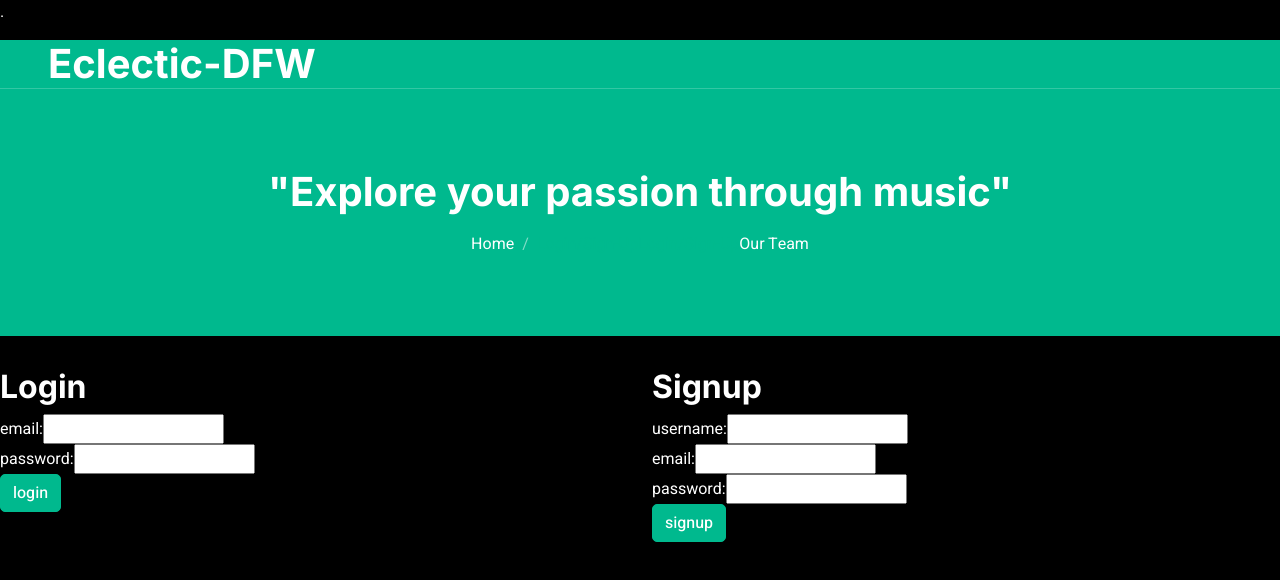
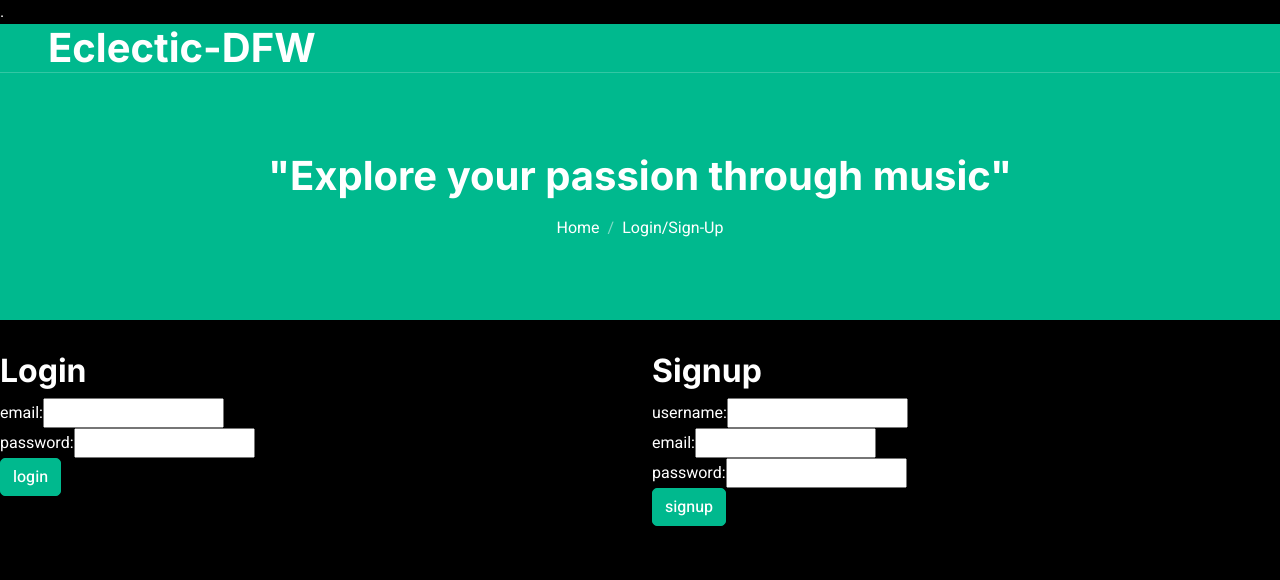
Before and after one commit to jcjohncarter3/Eclectic-D-FW, a React (Vite) app in the folder client/: page /auth in a window 1280 px wide. Shown: the top 580 px of the page. Built offline with nearby package versions, Linux system fonts and the light colour scheme.

Commit message:
updated Navbar so that the text was visible

```diff
--- a/client/src/components/Header.jsx
+++ b/client/src/components/Header.jsx
@@ -1,38 +1,36 @@
 import React from 'react';
-import NavBar from "./navbar";
 import { NavLink } from 'react-router-dom';
 
-const header = () => {
+const Header = () => {
   return (
     <div>
-      {/* <h1>Eclectic DFW</h1> */}
-      <NavBar></NavBar>
-      <div>
-  {/* Spinner Start
-  <div id="spinner" className="show bg-white position-fixed translate-middle w-100 vh-100 top-50 start-50 d-flex align-items-center justify-content-center">
-    <div className="spinner-border text-primary" style={{width: '3rem', height: '3rem'}} role="status">
-      <span className="sr-only">Loading...</span> */}
-    {/* </div> */}
-  </div>
-  {/* Spinner End */}
-  {/* Navbar & Hero Start */}
       <div className="container-xxl position-relative p-0">
         <nav className="navbar navbar-expand-lg navbar-light px-4 px-lg-5 py-3 py-lg-0">
           <a href="index.html" className="navbar-brand p-0">
             <h1 className="m-0">Eclectic-DFW</h1>
-        {/* <img src="img/logo.png" alt="Logo"> */}
           </a>
-      <button className="navbar-toggler" type="button" data-bs-toggle="collapse" data-bs-target="#navbarCollapse">
+          <button
+            className="navbar-toggler"
+            type="button"
+            data-bs-toggle="collapse"
+            data-bs-target="#navbarCollapse"
+          >
             <span className="fa fa-bars" />
           </button>
           <div className="collapse navbar-collapse" id="navbarCollapse">
             <div className="navbar-nav ms-auto py-0">
               <div className="nav-item dropdown">
                 <div className="dropdown-menu m-0">
-              <a href="feature.html" className="dropdown-item">Features</a>
+                  <a href="feature.html" className="dropdown-item">
+                    Features
+                  </a>
                   {/* <a href="team.html" className="dropdown-item active">Our Team</a> */}
-              <a href="testimonial.html" className="dropdown-item">Testimonial</a>
-              <a href="404.html" className="dropdown-item">404 Page</a>
+                  <a href="testimonial.html" className="dropdown-item">
+                    Testimonial
+                  </a>
+                  <a href="404.html" className="dropdown-item">
+                    404 Page
+                  </a>
                 </div>
               </div>
             </div>
@@ -40,17 +38,24 @@ const header = () => {
         </nav>
         <div className="container-xxl bg-primary page-header">
           <div className="container text-center">
-        <h1 className="text-white animated zoomIn mb-3">"Explore your passion through music"</h1>
+            <h1 className="text-white animated zoomIn mb-3">
+              "Explore your passion through music"
+            </h1>
             <nav aria-label="breadcrumb">
               <ol className="breadcrumb justify-content-center">
-            <li className="breadcrumb-item"><a className="text-white" href="#">Home</a></li>
-            <li className="breadcrumb-item"><NavLink to="/auth" activeClassName="active">
-            Login/Sign-Up
-          </NavLink></li>
-            <NavLink to="/auth" activeClassName="active">
+                <li className="breadcrumb-item">
+                  <a className="text-white" href="#">
+                    Home
+                  </a>
+                </li>
+                <li className="breadcrumb-item">
+                  <NavLink
+                    to="/auth"
+                    className="text-white" // Add the same styling class here
+                  >
                     Login/Sign-Up
                   </NavLink>
-            <li className="breadcrumb-item text-white active" aria-current="page">Our Team</li>
+                </li>
               </ol>
             </nav>
           </div>
@@ -58,17 +63,7 @@ const header = () => {
       </div>
       {/* Navbar & Hero End */}
     </div>
-
   );
 };
 
-// const body = () => {
-//   return (
-//     <div>
-//       <img src="/client/public/gilligans.jpg" alt="j gilligans"/>
-//     </div>
-//   )
-// };
-
-export default header;
-// export default body;
+export default Header;
```
Lines whose indentation alone changed are shown as unchanged.
